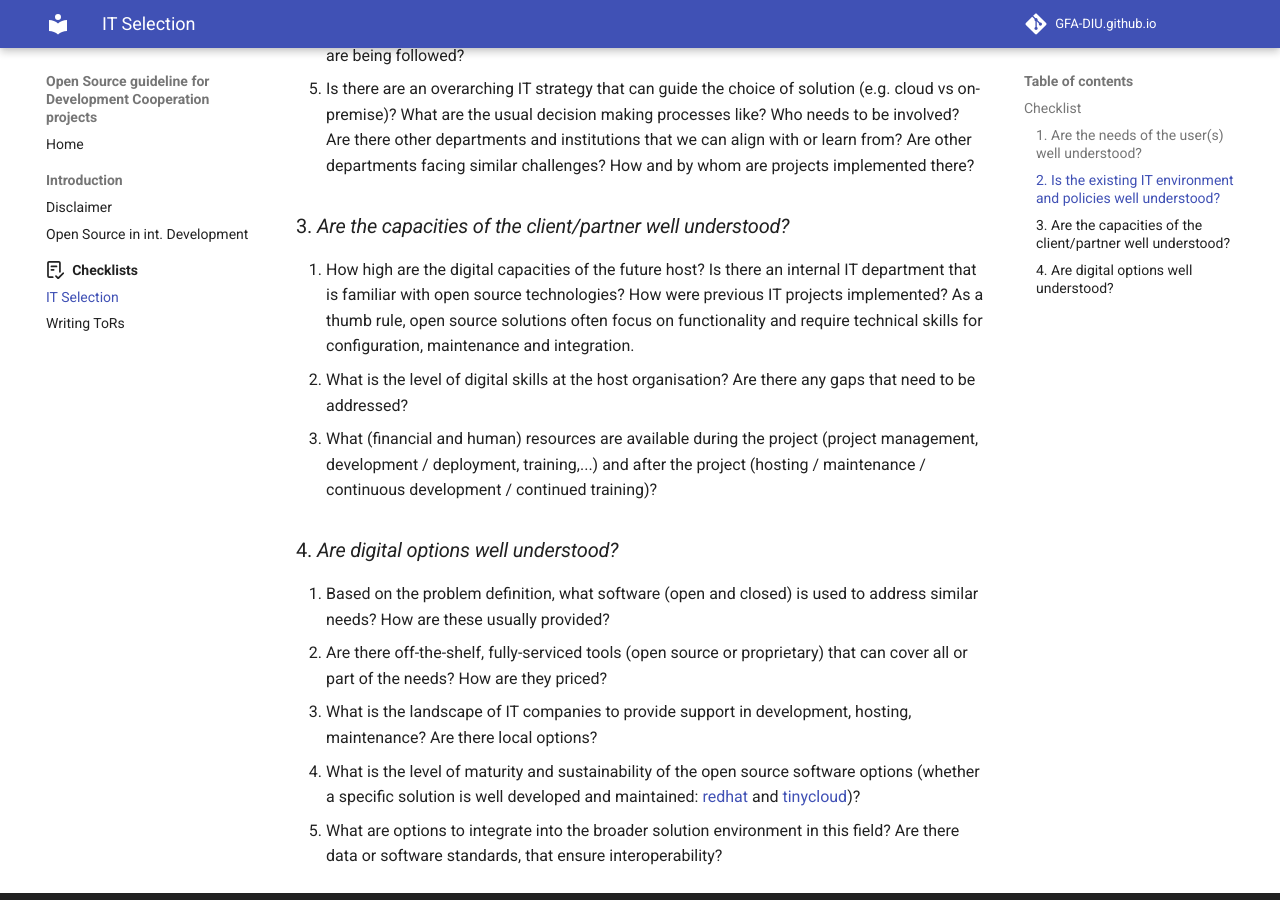
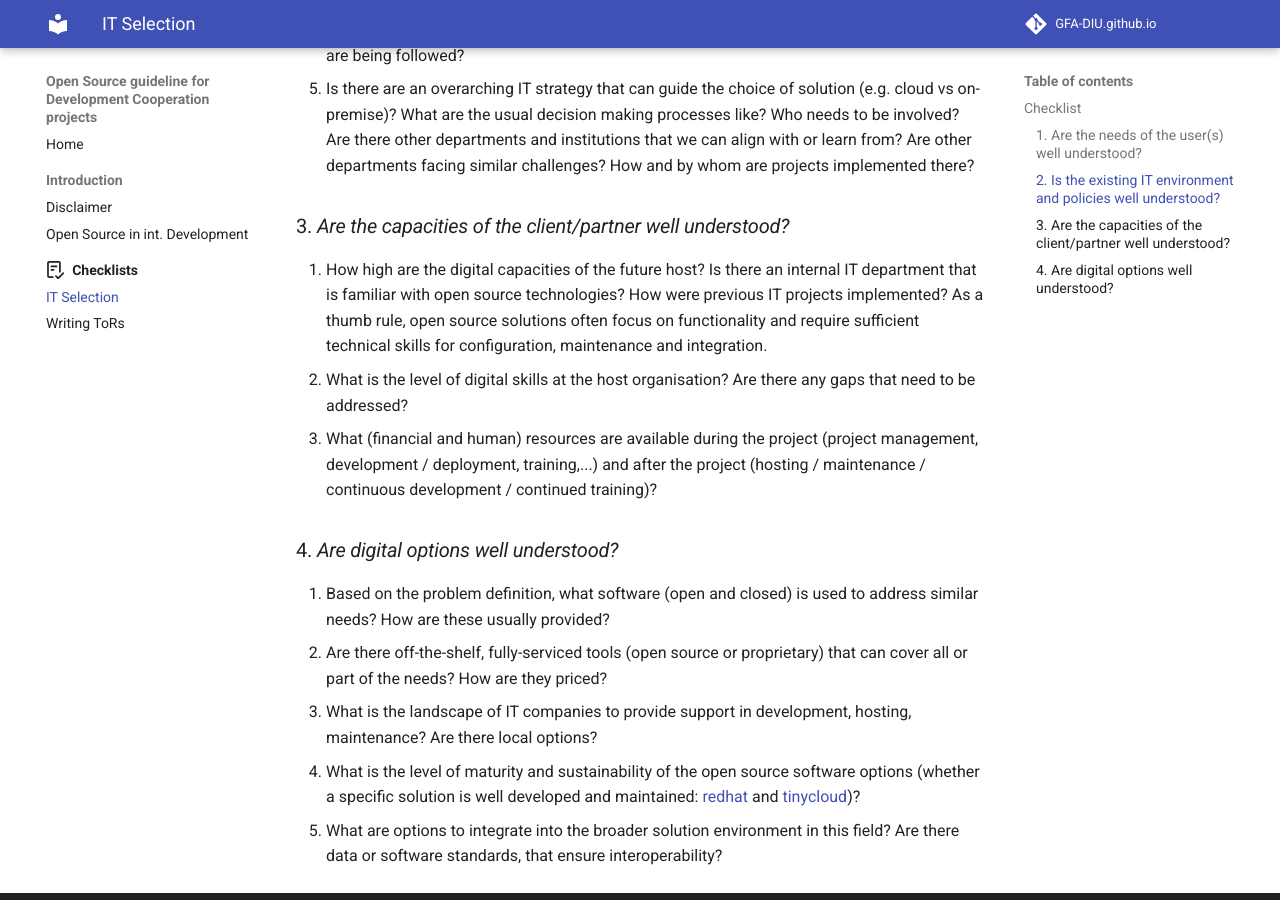
Before and after one commit to GFA-DIU/OpenSource4Impact, an MkDocs documentation site: the page built from docs/pre-project/IT_sel_checklist.md, in a window 1280 px wide and 900 px high, scrolled down 979 px. Built offline with MkDocs 1.6.1 and Material for MkDocs 9.7.7, drawn with Linux system fonts in a browser that asks for light colours; plug-ins that fetch from the network failed and are left out; comment, search, counter and statistics services are not loaded.

Commit message:
Update docs/pre-project/IT_sel_checklist.md

```diff
--- a/docs/pre-project/IT_sel_checklist.md
+++ b/docs/pre-project/IT_sel_checklist.md
@@ -20,7 +20,7 @@ At the point of project design there often already exists a good  general sense
 1. Is there are an overarching IT strategy that can guide the choice of solution (e.g. cloud vs on-premise)? What are the usual decision making processes like? Who needs to be involved? Are there other departments and institutions that we can align with or learn from? Are other departments facing similar challenges? How and by whom are projects implemented there?
 
 ### 3. *Are the capacities of the client/partner well understood?*
-1. How high are the digital capacities of the future host? Is there an internal IT department that is familiar with open source technologies? How were previous IT projects implemented? As a thumb rule, open source solutions often focus on functionality and require technical skills for configuration, maintenance and integration.
+1. How high are the digital capacities of the future host? Is there an internal IT department that is familiar with open source technologies? How were previous IT projects implemented? As a thumb rule, open source solutions often focus on functionality and require sufficient technical skills for configuration, maintenance and integration.
 1. What is the level of digital skills at the host organisation? Are there any gaps that need to be addressed?
 1. What (financial and human) resources are available during the project (project management, development / deployment, training,...) and after the project (hosting / maintenance / continuous development / continued training)?
 
```
